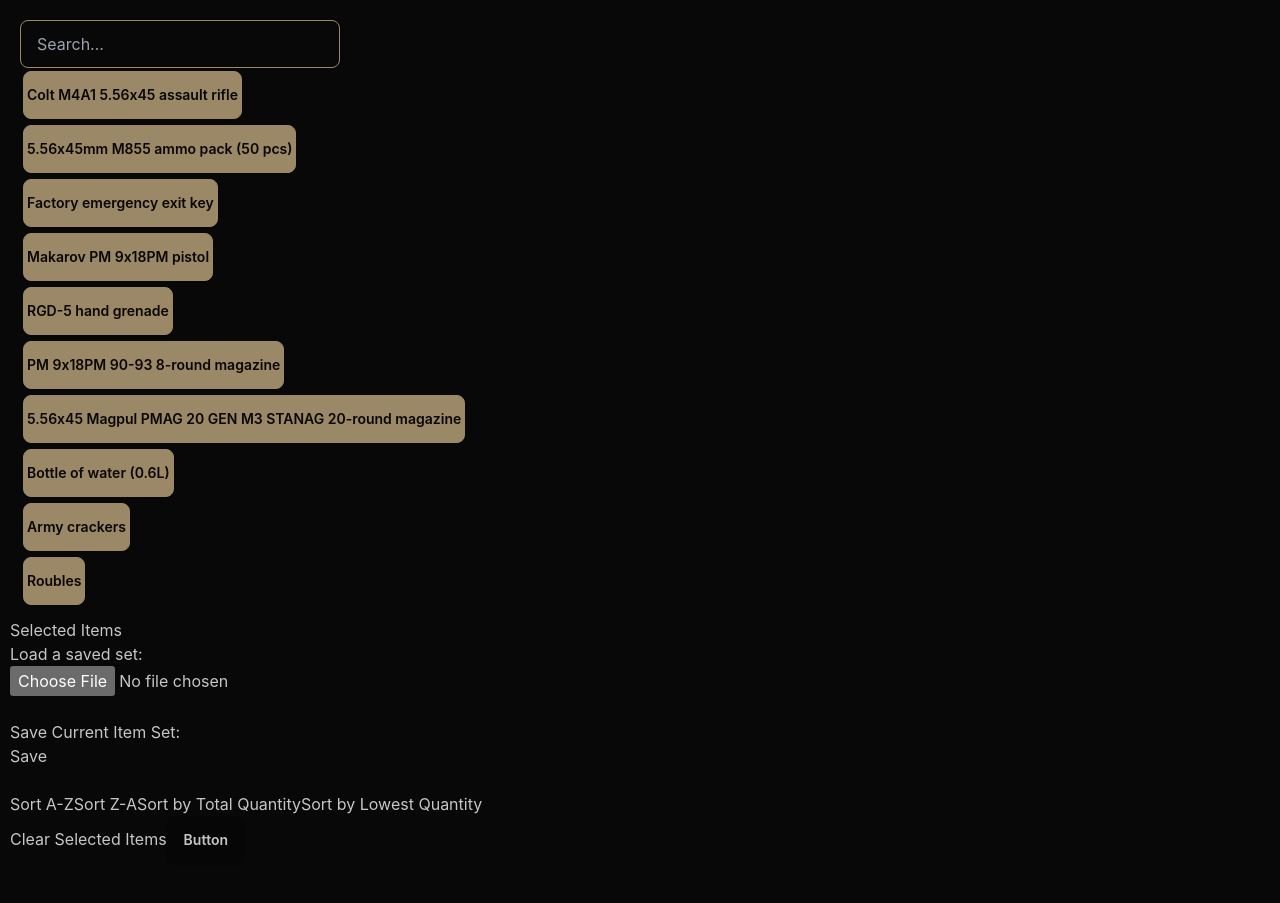
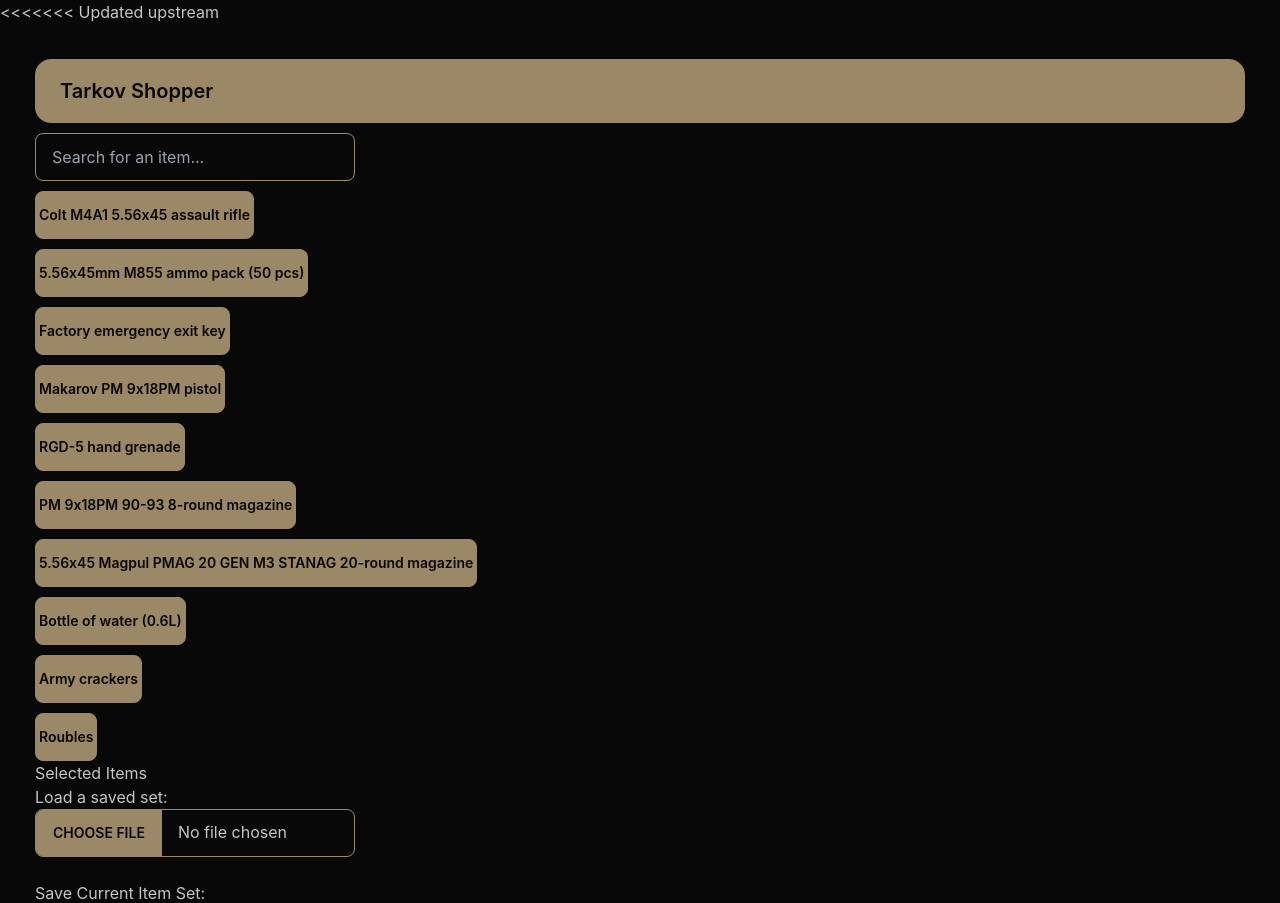
Before and after one commit to ericborn/tarkov-shopper, a React (Create React App) app: page / in a window 1280 px wide. Shown: the top 903 px of the page. Before the commit the page ends 874 px from the top, so only its background shows below. Built offline with nearby package versions, Linux system fonts and the light colour scheme.

Commit message:
css changes

```diff
--- a/public/index.html
+++ b/public/index.html
@@ -1,4 +1,5 @@
 <!DOCTYPE html>
+<<<<<<< Updated upstream
 <html lang="en" data-theme="tarkov">
     <head>
         <meta charset="utf-8" />
@@ -6,6 +7,21 @@
         <meta name="viewport" content="width=device-width, initial-scale=1" />
         <meta name="description" content="It's Shopping TIme" />
         <!--
+=======
+<html lang="en">
+<html data-theme="tarkov">
+  <head>
+    <meta charset="utf-8" />
+    <link rel="icon" href="%PUBLIC_URL%/favicon.ico" />
+    <meta name="viewport" content="width=device-width, initial-scale=1" />
+    <meta name="theme-color" content="#000000" />
+    <meta
+      name="description"
+      content="Web site created using create-react-app"
+    />
+    <link rel="apple-touch-icon" href="%PUBLIC_URL%/logo192.png" />
+    <!--
+>>>>>>> Stashed changes
       manifest.json provides metadata used when your web app is installed on a
       user's mobile device or desktop. See https://developers.google.com/web/fundamentals/web-app-manifest/
     -->
--- a/src/App.js
+++ b/src/App.js
@@ -142,18 +142,22 @@
 
     return (
 
-    <div style={{  padding: "10px" }}>
-      <div style={{  padding: "10px" }}>
+    <div style={{ padding: "35px" }}>
+
+      <div class="navbar rounded-box bg-primary text-primary-content">
+        <button class="btn btn-ghost text-xl">Tarkov Shopper</button>
+      </div>
+      <div style={{ marginTop: '10px' }}>
         <input
           type="text"
-          placeholder="Search..."
+          placeholder="Search for an item..."
           class="input input-bordered input-primary w-full max-w-xs"
           value={searchTerm}
           onChange={handleSearchChange}
         />
         <ul style={{ listStyleType: 'none' }}>
           {displayedItems.map((item) => (
-            <li style={{  padding: "3px" }}>
+            <li style={{ marginTop: '10px' }}>
               <button class="btn btn-primary" style={{  padding: "3px" }} key={item.id} onClick={() => handleItemClick(item.id)}>
                 {item.name}
               </button>
@@ -167,20 +171,21 @@
           <label for="load">Load a saved set:</label>
           <br/>
           <input type="file" id="load" name="load" accept=".json"
+          class="file-input file-input-bordered file-input-primary w-full max-w-xs"
             onChange={handleImportSelectedItems}/>
 
           <br/>
           <br/>
           <label for="save">Save Current Item Set:</label>
           <br/>
-          <button onClick={handleSaveSelectedItems}>Save</button>
+          <button class="btn btn-primary" onClick={handleSaveSelectedItems}>Save</button>
           <br/>
           <br/>
-          <button onClick={handleSortAlphabetically}>Sort A-Z</button>
-          <button onClick={handleSortReverseAlphabetically}>Sort Z-A</button>
-          <button onClick={handleSortByTotalQuantity}>
+          <button class="btn btn-primary" onClick={handleSortAlphabetically}>Sort A-Z</button>
+          <button class="btn btn-primary" onClick={handleSortReverseAlphabetically}>Sort Z-A</button>
+          <button class="btn btn-primary" onClick={handleSortByTotalQuantity}>
             Sort by Total Quantity</button>
-          <button onClick={handleSortByReverseTotalQuantity}>
+          <button class="btn btn-primary" onClick={handleSortByReverseTotalQuantity}>
             Sort by Lowest Quantity</button>
 
         </div>
@@ -202,8 +207,7 @@
             </li>
           ))}
         </ul>
-        <button onClick={handleClearSelectedItems}>Clear Selected Items</button>
-        <button class="btn">Button</button>
+        <button class="btn btn-primary" onClick={handleClearSelectedItems}>Clear Selected Items</button>
       </div>
     </div>
   );
```
